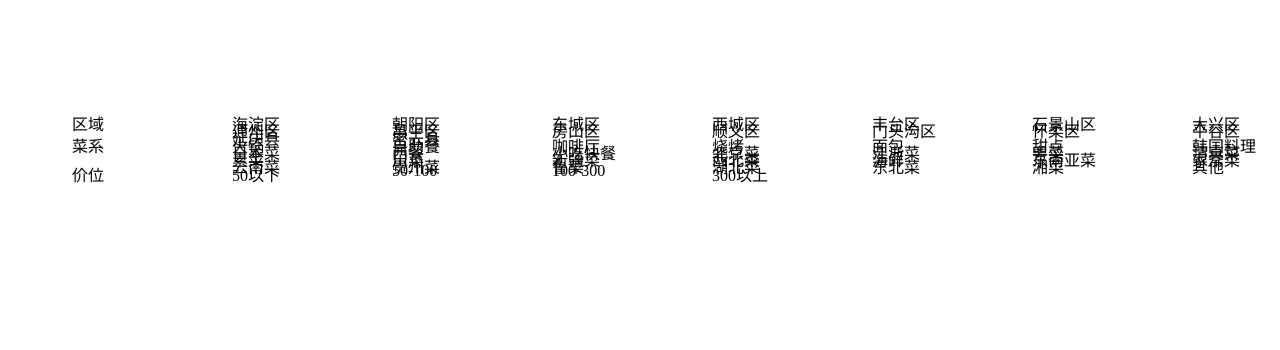
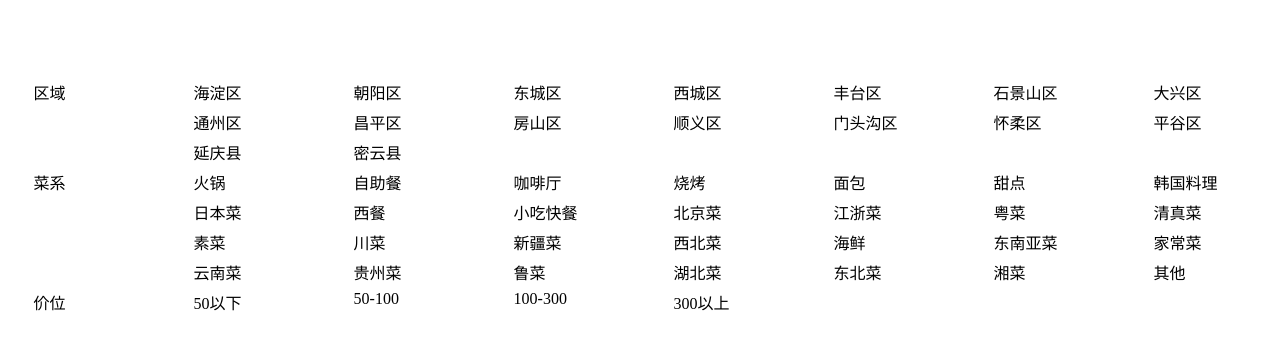
Before and after one commit to flyingonly/fantong, a Django app: page / in a window 1280 px wide. Shown: the top 350 px of the page. Run offline with Django 3.2, Linux system fonts and the light colour scheme; data that the repository does not hold is empty.

Commit message:
css改动

```diff
--- a/fantong/static/fantongbbs/indexbase.css
+++ b/fantong/static/fantongbbs/indexbase.css
@@ -15,95 +15,101 @@ div.topbar
 div.colone
 {
 	position:absolute;
-	left:5%;
+	left:2%;
 }
 
 div.coltwo
 {
 	position:absolute;
-	left:17.5%;
+	left:14.5%;
 }
 
 div.colthree
 {
 	position:absolute;
-	left:30%;
+	left:27%;
 }
 
 div.colfour
 {
 	position:absolute;
-	left:42.5%;
+	left:39.5%;
 }
 
 div.colfive
 {
 	position:absolute;
-	left:55%;
+	left:52%;
 }
 
 div.colsix
 {
 	position:absolute;
-	left:67.5%;
+	left:64.5%;
 }
 
 div.colseven
 {
 	position:absolute;
-	left:80%;
+	left:77%;
 }
 
 div.coleight
 {
 	position:absolute;
-	left:92.5%;
+	left:89.5%;
 }
 
 div.rowone
 {
 	position:absolute;
-	top:13%;
+	top:0%;
 }
 
 div.rowtwo
 {
 	position:absolute;
-	top:16%;
+	top:12.5%;
 }
 
 div.rowthree
 {
 	position:absolute;
-	top:19%;
+	top:25%;
 }
 
 div.rowfour
 {
 	position:absolute;
-	top:22%;
+	top:37.5%;
 }
 
 div.rowfive
 {
 	position:absolute;
-	top:25%;
+	top:50%;
 }
 
 div.rowsix
 {
 	position:absolute;
-	top:28%;
+	top:62.5%;
 }
 
 div.rowseven
 {
 	position:absolute;
-	top:31%;
+	top:75%;
 }
 
 div.roweight
 {
 	position:absolute;
-	top:34%;
+	top:87.5%;
 }
+
+div.content
+{
+	position:absolute;
+	top:45%;
+}
```
Also changed, not shown: fantong/fantongbbs/templates/indexbase.css (deleted, +0 -109 lines).
